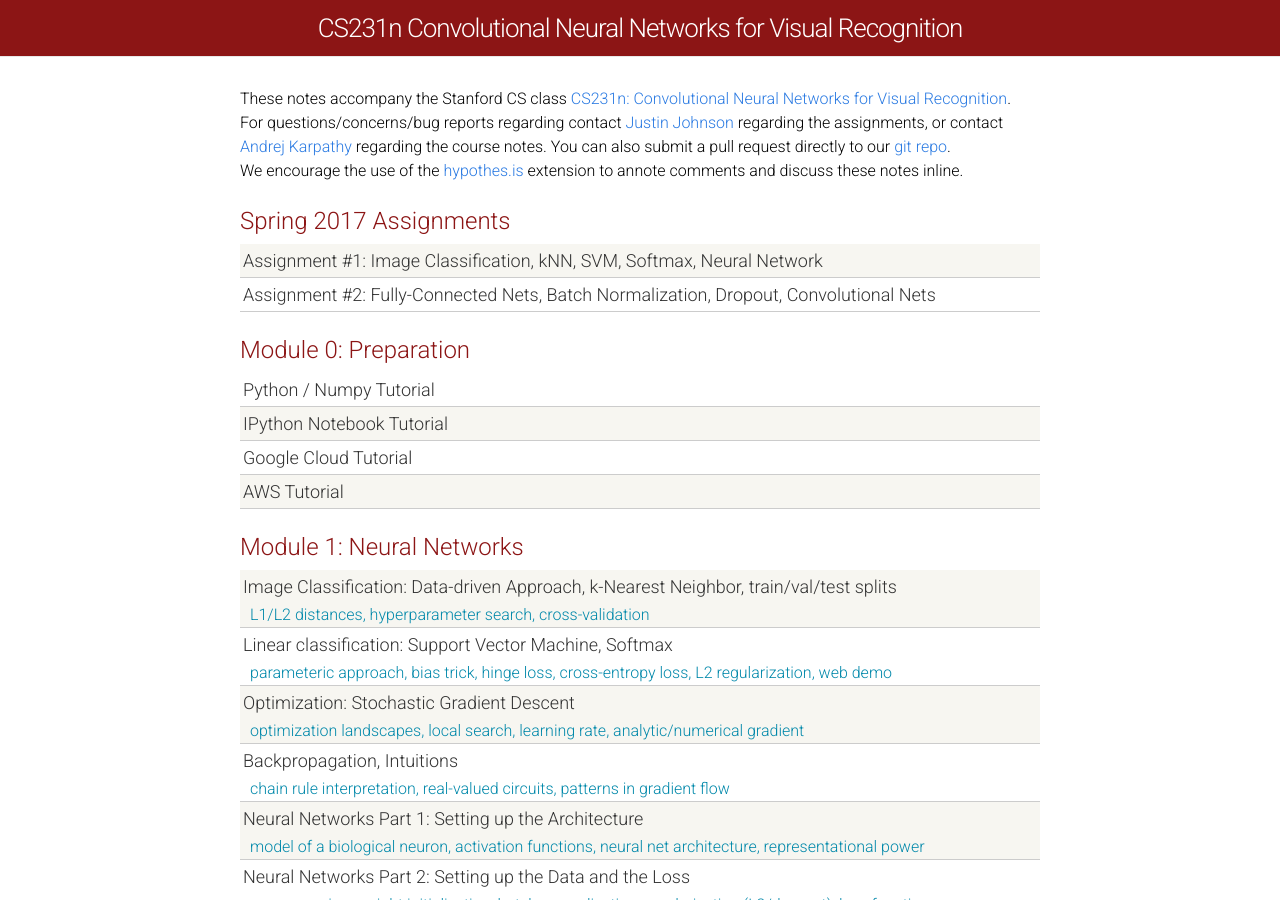
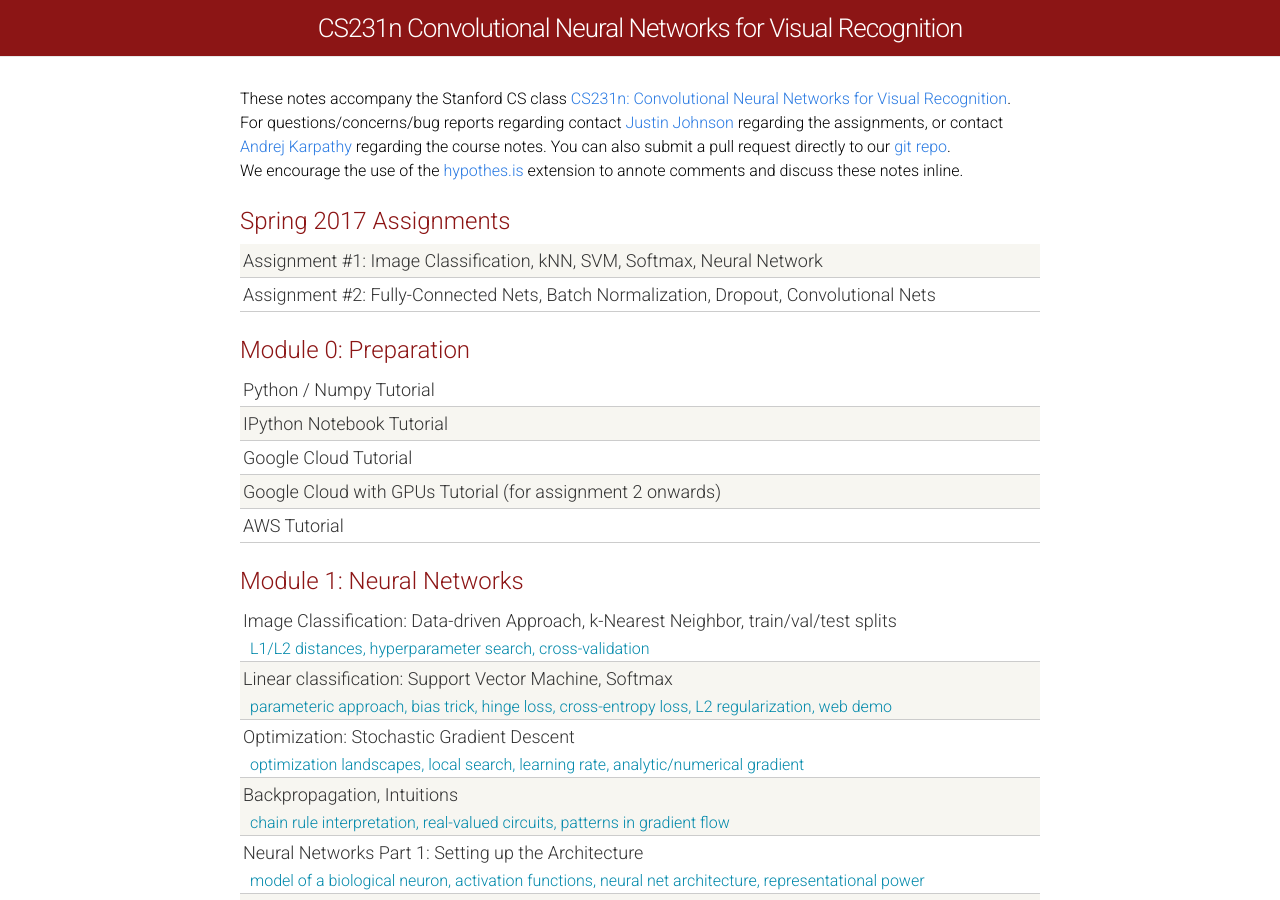
Before and after one commit to cs231n/cs231n.github.io, a Jekyll site: the page built from index.html, in a window 1280 px wide and 900 px high. Built offline with Jekyll 4.4.1, drawn with Linux system fonts in a browser that asks for light colours.

Commit message:
added gc gpu tutorial to main page

```diff
--- a/index.html
+++ b/index.html
@@ -100,6 +100,11 @@
       </a>
     </div>
 
+    <div class="materials-item">
+      <a href="gce-tutorial-gpus/">
+        Google Cloud with GPUs Tutorial (for assignment 2 onwards)
+      </a>
+    </div>
     <div class="materials-item">
       <a href="aws-tutorial/">
         AWS Tutorial
```
